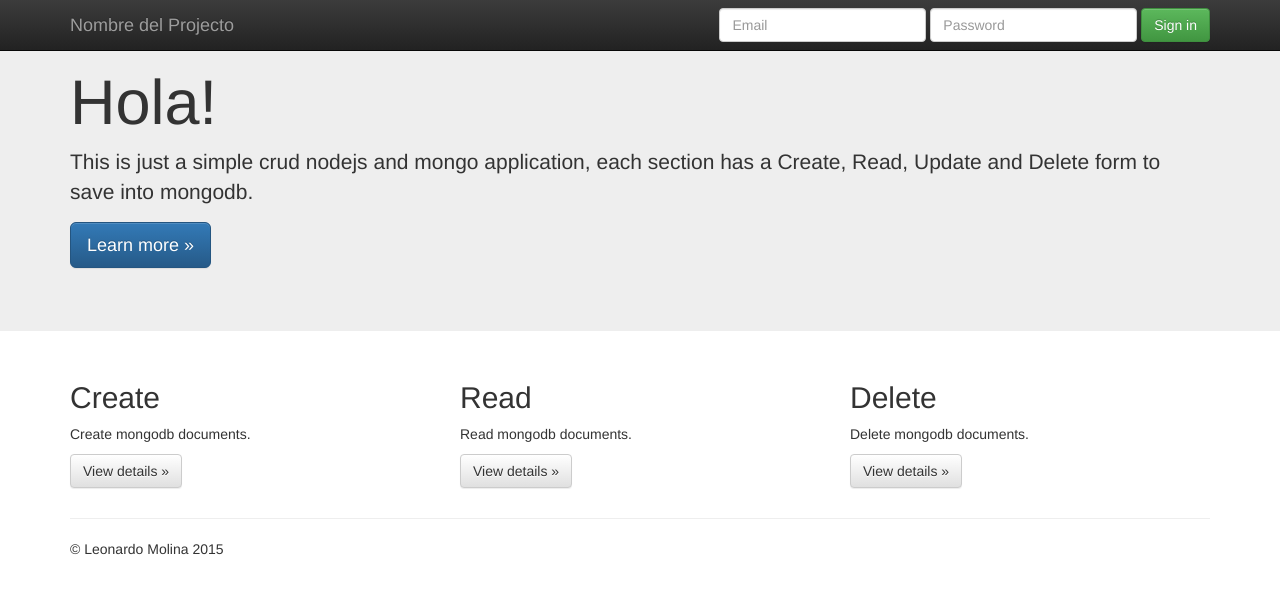
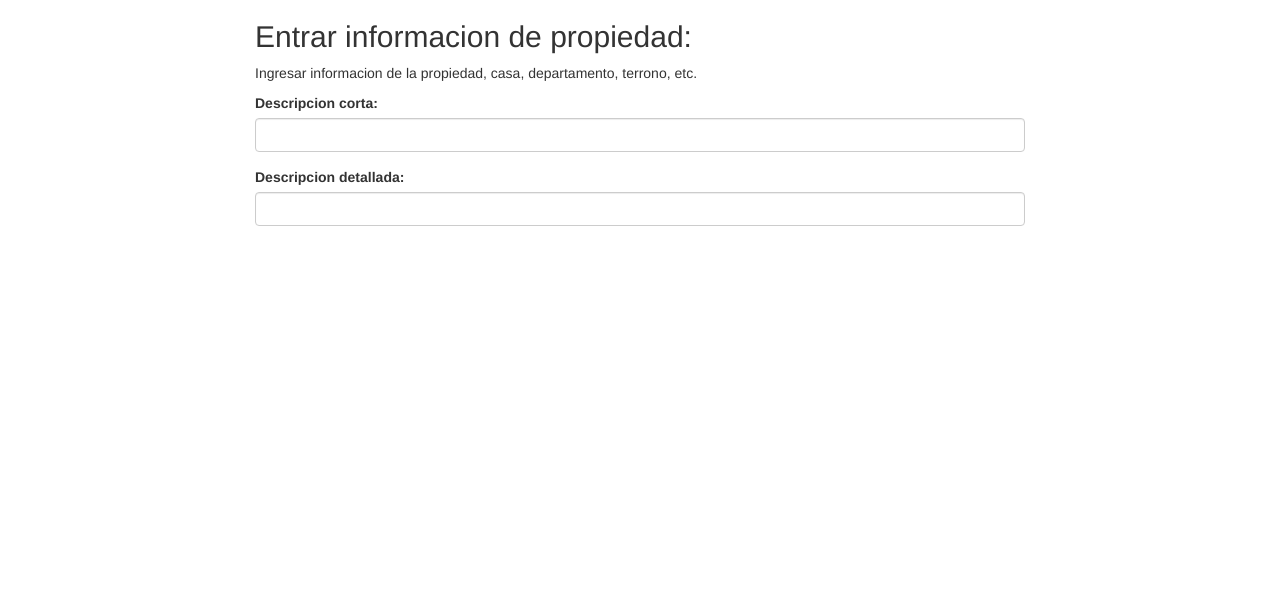
Before and after one commit to LeonardoMolina/nodejs-crud, a website: page html/create.html in a window 1280 px wide. Drawn offline with nearby package versions, Linux system fonts and the light colour scheme.

Commit message:
New page

```diff
--- a/app.js
+++ b/app.js
@@ -28,7 +28,7 @@ var painScoreRouter = express.Router();
 app.use(painScoreRouter);
 
 painScoreRouter.get('/', function(req, res) {
-  res.send("Pati pati pati pati!");
+  res.sendFile(html_dir +'main.html', { root: __dirname });
 });
 
 painScoreRouter.route('/painScores')
@@ -41,6 +41,10 @@ painScoreRouter.route('/delete')
 painScoreRouter.route('/painScores/:id')
   .get(PainController.findById)
   .put(PainController.updatePainScore);
+
+app.get('/buscar', function(req, res) {
+   res.send("Pati pati pati pati!");
+});
 
 app.get('/create', function(req, res) {
    res.sendFile(html_dir +'create.html', { root: __dirname });
--- a/html/create.html
+++ b/html/create.html
@@ -1,90 +1,33 @@
+<!DOCTYPE html>
+<html>
+<head>
 
-<!DOCTYPE html>
-<html lang="en">
-  <head>
-    <meta charset="utf-8">
-    <meta http-equiv="X-UA-Compatible" content="IE=edge">
+<link rel="stylesheet" href="https://maxcdn.bootstrapcdn.com/bootstrap/3.3.6/css/bootstrap.min.css" integrity="sha512-dTfge/zgoMYpP7QbHy4gWMEGsbsdZeCXz7irItjcC3sPUFtf0kuFbDz/ixG7ArTxmDjLXDmezHubeNikyKGVyQ==" crossorigin="anonymous">
+<link rel="stylesheet" href="https://maxcdn.bootstrapcdn.com/bootstrap/3.3.6/css/bootstrap-theme.min.css" integrity="sha384-aUGj/X2zp5rLCbBxumKTCw2Z50WgIr1vs/PFN4praOTvYXWlVyh2UtNUU0KAUhAX" crossorigin="anonymous">
+
   <meta name="viewport" content="width=device-width, initial-scale=1">
-    <!-- The above 3 meta tags *must* come first in the head; any other head content must come *after* these tags -->
-    <meta name="description" content="">
-    <meta name="author" content="">
-    <!-- change me -->
-    <link rel="icon" href="../../favicon.ico">
-
-    <title>Nombre del tab</title>
+  <script src="https://ajax.googleapis.com/ajax/libs/jquery/1.11.3/jquery.min.js"></script>
+  <script src="http://maxcdn.bootstrapcdn.com/bootstrap/3.3.5/js/bootstrap.min.js"></script>
+  <title>Crear Nueva Propiedad</title>
 </head>
 
+
 <body>
-    <nav class="navbar navbar-inverse navbar-fixed-top">
-      <div class="container">
-        <div class="navbar-header">
-          <button type="button" class="navbar-toggle collapsed" data-toggle="collapse" data-target="#navbar" aria-expanded="false" aria-controls="navbar">
-            <span class="sr-only">Toggle navigation</span>
-            <span class="icon-bar"></span>
-            <span class="icon-bar"></span>
-            <span class="icon-bar"></span>
-          </button>
-          <a class="navbar-brand" href="#">Nombre del Projecto</a>
-        </div>
-        <div id="navbar" class="navbar-collapse collapse">
-          <form class="navbar-form navbar-right">
+
+<div class="container" style="width:800px; margin:0 auto;">
+  <h2>Entrar informacion de propiedad:</h2>
+  <p>Ingresar informacion de la propiedad, casa, departamento, terrono, etc.</p>
+  <form role="form">
     <div class="form-group">
-              <input type="text" placeholder="Email" class="form-control">
+      <label for="usr">Descripcion corta:</label>
+      <input type="text" class="form-control" id="usr">
     </div>
     <div class="form-group">
-              <input type="password" placeholder="Password" class="form-control">
-            </div>
-            <button type="submit" class="btn btn-success">Sign in</button>
-          </form>
-        </div><!--/.navbar-collapse -->
-      </div>
-    </nav>
-
-    <!-- Main jumbotron for a primary marketing message or call to action -->
-    <div class="jumbotron">
-      <div class="container">
-        <h1>Hola!</h1>
-        <p>This is just a simple crud nodejs and mongo application, each section has a Create, Read, Update and Delete form to save into mongodb.</p>
-        <p><a class="btn btn-primary btn-lg" href="#" role="button">Learn more &raquo;</a></p>
-      </div>
+      <label for="pwd">Descripcion detallada:</label>
+      <input type="text" class="form-control" id="pwd">
     </div>
 
-    <div class="container">
-      <!-- Example row of columns -->
-      <div class="row">
-        <div class="col-md-4">
-          <h2>Create</h2>
-          <p>Create mongodb documents. </p>
-          <p><a class="btn btn-default" href="#" role="button">View details &raquo;</a></p>
+  </form>
 </div>
-        <div class="col-md-4">
-          <h2>Read</h2>
-          <p>Read mongodb documents. </p>
-          <p><a class="btn btn-default" href="#" role="button">View details &raquo;</a></p>
-       </div>
-        <div class="col-md-4">
-          <h2>Delete</h2>
-          <p>Delete mongodb documents.</p>
-          <p><a class="btn btn-default" href="#" role="button">View details &raquo;</a></p>
-        </div>
-  	  </div>
-      <hr>
-      <footer>
-        <p>&copy; Leonardo Molina 2015</p>
-      </footer>
-    </div> <!-- /container -->
-
-
-    <!-- Bootstrap core JavaScript
-    ================================================== -->
-    <!-- Placed at the end of the document so the pages load faster -->
-    <!-- Latest compiled and minified CSS -->
-	<link rel="stylesheet" href="https://maxcdn.bootstrapcdn.com/bootstrap/3.3.5/css/bootstrap.min.css">
-
-	<!-- Optional theme -->
-	<link rel="stylesheet" href="https://maxcdn.bootstrapcdn.com/bootstrap/3.3.5/css/bootstrap-theme.min.css">
-
-	<!-- Latest compiled and minified JavaScript -->
-	<script src="https://maxcdn.bootstrapcdn.com/bootstrap/3.3.5/js/bootstrap.min.js"></script>
 </body>
 </html>
```
Also changed, not shown: html/main.html (added, +74 -0 lines). Lines whose indentation alone changed are shown as unchanged.
